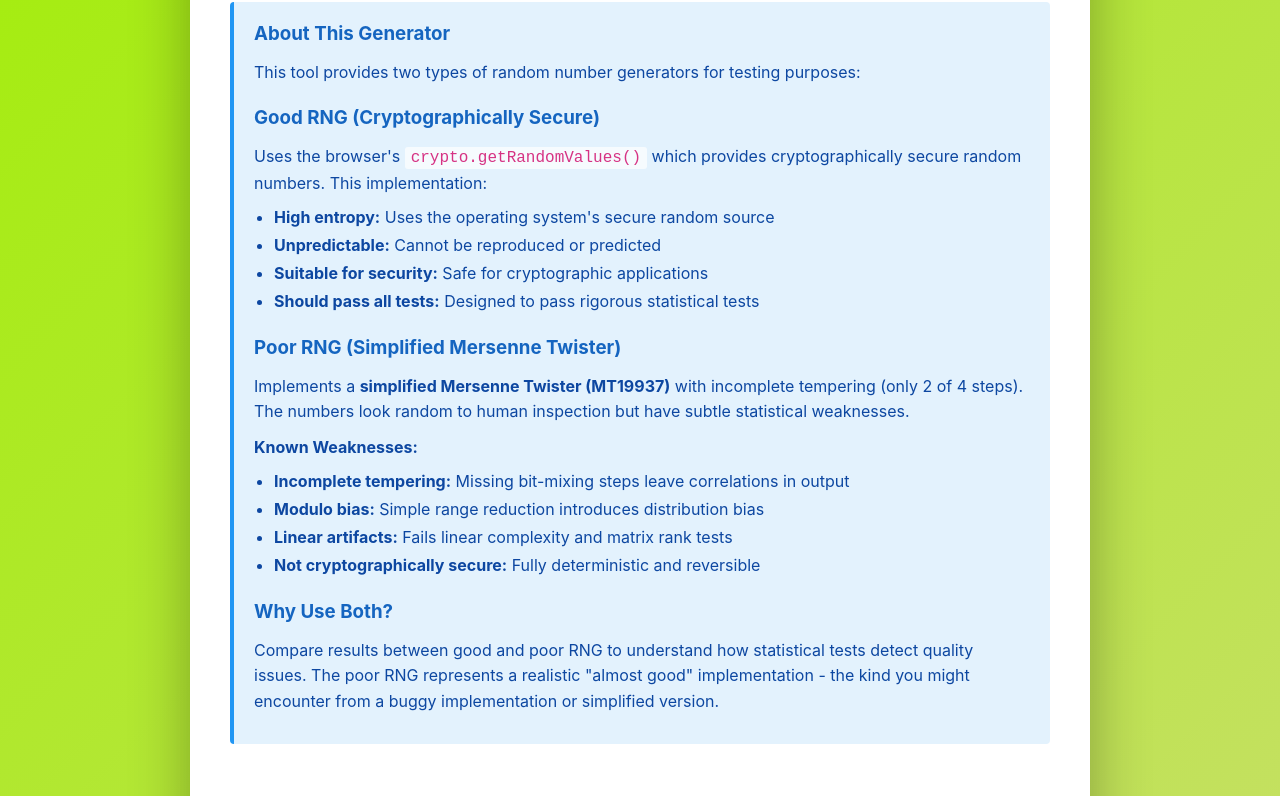
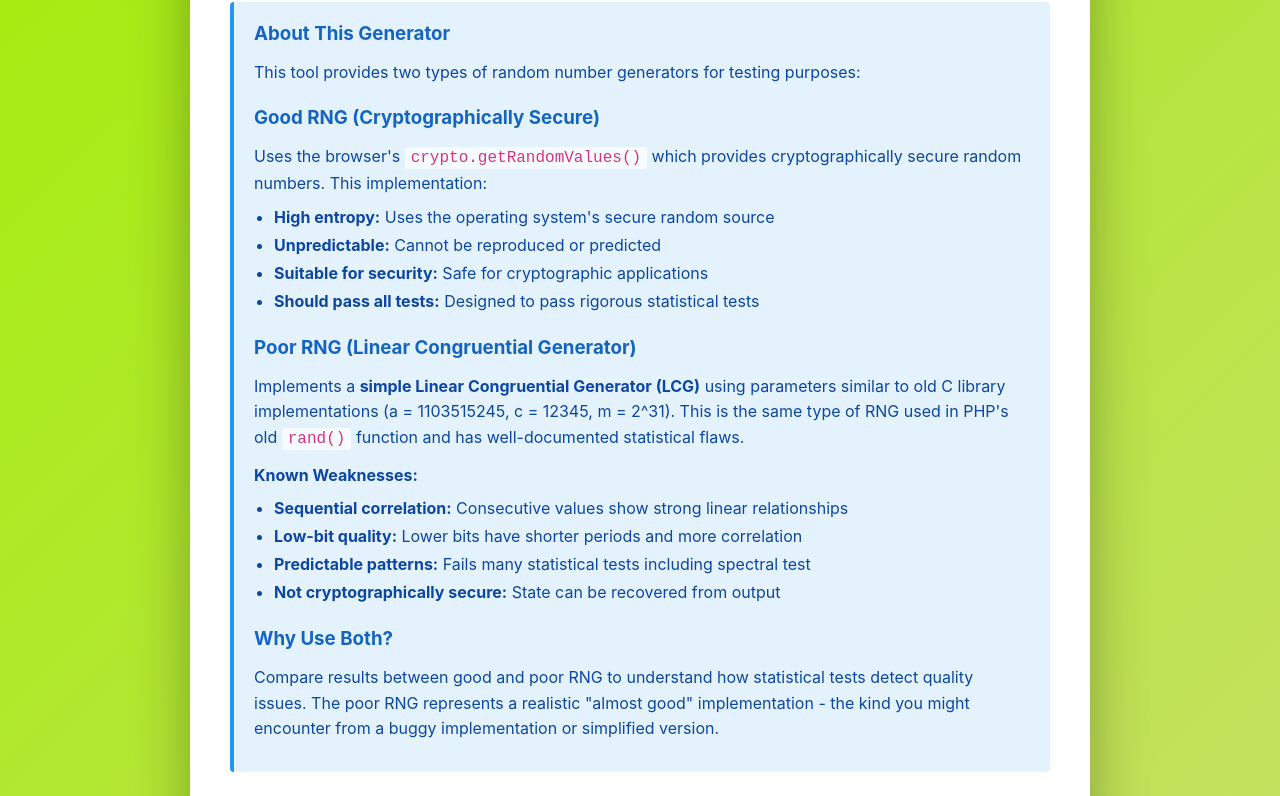
Before and after one commit to bottiger/randomnumbervalidator, a plain HTML site: page static/poor-rng.html in a window 1280 px wide. Shown: the part 479-1275 px from the top of the page. Drawn offline with Linux system fonts and the light colour scheme.

Commit message:
Update poor-rng.html

```diff
--- a/static/poor-rng.html
+++ b/static/poor-rng.html
@@ -376,18 +376,19 @@
                 <li><strong>Should pass all tests:</strong> Designed to pass rigorous statistical tests</li>
             </ul>
 
-            <h3 style="margin-top: 25px;">Poor RNG (Simplified Mersenne Twister)</h3>
+            <h3 style="margin-top: 25px;">Poor RNG (Linear Congruential Generator)</h3>
             <p>
-                Implements a <strong>simplified Mersenne Twister (MT19937)</strong> with incomplete tempering
-                (only 2 of 4 steps). The numbers look random to human inspection but have subtle statistical weaknesses.
+                Implements a <strong>simple Linear Congruential Generator (LCG)</strong> using parameters similar to
+                old C library implementations (a = 1103515245, c = 12345, m = 2^31). This is the same type of RNG
+                used in PHP's old <span class="code">rand()</span> function and has well-documented statistical flaws.
             </p>
 
             <p><strong>Known Weaknesses:</strong></p>
             <ul>
-                <li><strong>Incomplete tempering:</strong> Missing bit-mixing steps leave correlations in output</li>
-                <li><strong>Modulo bias:</strong> Simple range reduction introduces distribution bias</li>
-                <li><strong>Linear artifacts:</strong> Fails linear complexity and matrix rank tests</li>
-                <li><strong>Not cryptographically secure:</strong> Fully deterministic and reversible</li>
+                <li><strong>Sequential correlation:</strong> Consecutive values show strong linear relationships</li>
+                <li><strong>Low-bit quality:</strong> Lower bits have shorter periods and more correlation</li>
+                <li><strong>Predictable patterns:</strong> Fails many statistical tests including spectral test</li>
+                <li><strong>Not cryptographically secure:</strong> State can be recovered from output</li>
             </ul>
 
             <h3 style="margin-top: 25px;">Why Use Both?</h3>
```
